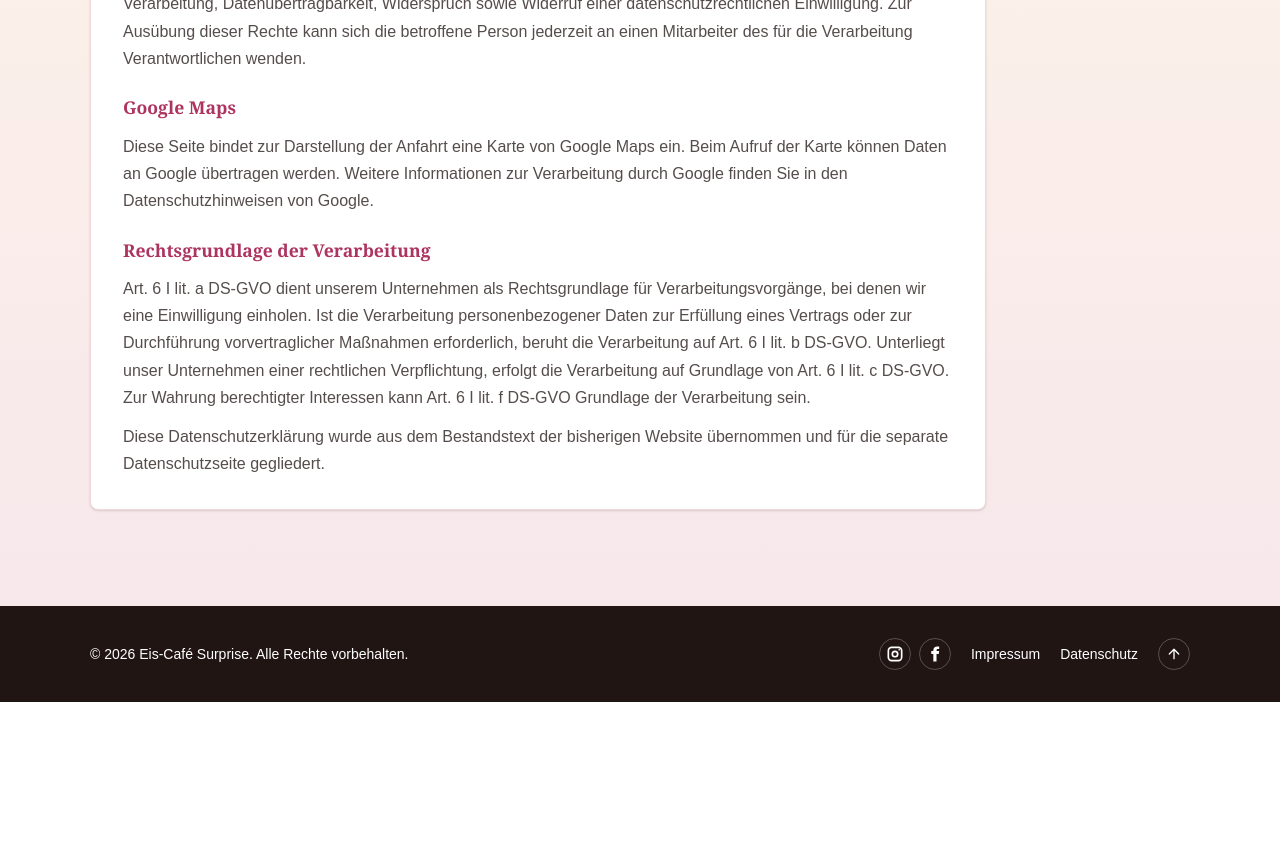
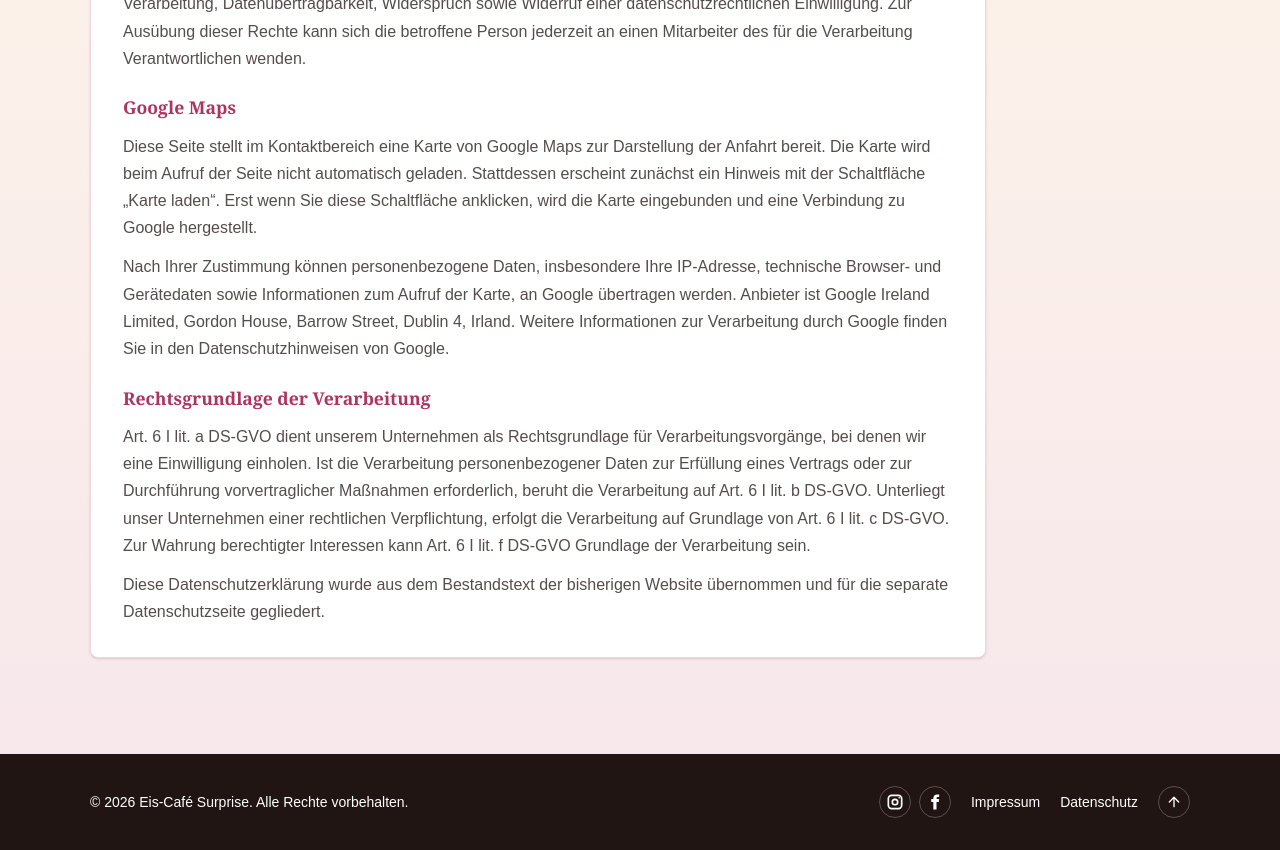
Before and after one commit to Luc1412/eiscafe-suprise, a Next.js app: page /datenschutz in a window 1280 px wide. Shown: the part 1720-2570 px from the top of the page. Before the commit the page ends 2422 px from the top, so only its background shows below. Built offline with nearby package versions, Linux system fonts and the light colour scheme.

Commit message:
feat: add MapConsent component for user consent before loading Google Maps

```diff
--- /dev/null
+++ b/app/components/map-consent.tsx
@@ -0,0 +1,60 @@
+"use client";
+
+import Link from "next/link";
+import { MapPin } from "lucide-react";
+import { useState } from "react";
+
+const mapUrl =
+  "https://www.google.com/maps?q=Eiscaf%C3%A9%20Surprise%2C%20Langhansstr.%20136%2C%2013086%20Berlin&z=15&hl=de&output=embed";
+
+export function MapConsent() {
+  const [isMapLoaded, setIsMapLoaded] = useState(false);
+
+  if (isMapLoaded) {
+    return (
+      <div className="self-start overflow-hidden rounded-lg border-4 border-white bg-white shadow-sm">
+        <iframe
+          title="Karte zum Eis-Café Surprise"
+          src={mapUrl}
+          className="block h-105 w-full"
+          loading="lazy"
+          referrerPolicy="no-referrer-when-downgrade"
+        />
+      </div>
+    );
+  }
+
+  return (
+    <div className="self-start rounded-lg border-4 border-white bg-white p-6 shadow-sm">
+      <div className="grid min-h-105 place-items-center rounded bg-[#fffafc] p-6 text-center">
+        <div className="max-w-md">
+          <div className="mx-auto mb-5 grid size-12 place-items-center rounded-full bg-[#F6E6EB] text-[#AE3460]">
+            <MapPin aria-hidden="true" className="size-6" />
+          </div>
+          <h3 className="font-display text-2xl font-bold text-[#201513]">
+            Google Maps laden?
+          </h3>
+          <p className="mt-4 leading-7 text-[#4d3a35]">
+            Die Karte wird erst nach Ihrer Zustimmung geladen. Dabei können
+            personenbezogene Daten an Google übertragen werden.
+          </p>
+          <div className="mt-6 flex flex-wrap justify-center gap-3">
+            <button
+              type="button"
+              onClick={() => setIsMapLoaded(true)}
+              className="inline-flex items-center gap-2 rounded-full bg-[#201513] px-5 py-3 text-sm font-black text-white transition hover:bg-[#AE3460]"
+            >
+              Karte laden
+            </button>
+            <Link
+              href="/datenschutz"
+              className="inline-flex items-center rounded-full border border-[#AE3460]/30 px-5 py-3 text-sm font-black text-[#AE3460] transition hover:border-[#AE3460] hover:text-[#201513]"
+            >
+              Datenschutz
+            </Link>
+          </div>
+        </div>
+      </div>
+    </div>
+  );
+}
--- a/app/datenschutz/page.tsx
+++ b/app/datenschutz/page.tsx
@@ -125,9 +125,19 @@ export default function DatenschutzPage() {
 
             <h2>Google Maps</h2>
             <p>
-              Diese Seite bindet zur Darstellung der Anfahrt eine Karte von
-              Google Maps ein. Beim Aufruf der Karte können Daten an Google
-              übertragen werden. Weitere Informationen zur Verarbeitung durch
+              Diese Seite stellt im Kontaktbereich eine Karte von Google Maps
+              zur Darstellung der Anfahrt bereit. Die Karte wird beim Aufruf der
+              Seite nicht automatisch geladen. Stattdessen erscheint zunächst
+              ein Hinweis mit der Schaltfläche „Karte laden“. Erst wenn Sie
+              diese Schaltfläche anklicken, wird die Karte eingebunden und eine
+              Verbindung zu Google hergestellt.
+            </p>
+            <p>
+              Nach Ihrer Zustimmung können personenbezogene Daten, insbesondere
+              Ihre IP-Adresse, technische Browser- und Gerätedaten sowie
+              Informationen zum Aufruf der Karte, an Google übertragen werden.
+              Anbieter ist Google Ireland Limited, Gordon House, Barrow Street,
+              Dublin 4, Irland. Weitere Informationen zur Verarbeitung durch
               Google finden Sie in den Datenschutzhinweisen von Google.
             </p>
 
--- a/app/page.tsx
+++ b/app/page.tsx
@@ -12,6 +12,7 @@ import {
 import { SiteFooter } from "./components/site-footer";
 import { SiteHeader } from "./components/site-header";
 import { ImageGallery } from "./components/image-gallery";
+import { MapConsent } from "./components/map-consent";
 
 const carouselImages = [
   {
@@ -332,15 +333,7 @@ export default function Home() {
                   </a>
                 </div>
               </div>
-              <div className="self-start overflow-hidden rounded-lg border-4 border-white bg-white shadow-sm">
-                <iframe
-                  title="Karte zum Eis-Café Surprise"
-                  src="https://www.google.com/maps?q=Eiscaf%C3%A9%20Surprise%2C%20Langhansstr.%20136%2C%2013086%20Berlin&z=15&hl=de&output=embed"
-                  className="block h-105 w-full"
-                  loading="lazy"
-                  referrerPolicy="no-referrer-when-downgrade"
-                />
-              </div>
+              <MapConsent />
             </div>
           </div>
         </section>
```
